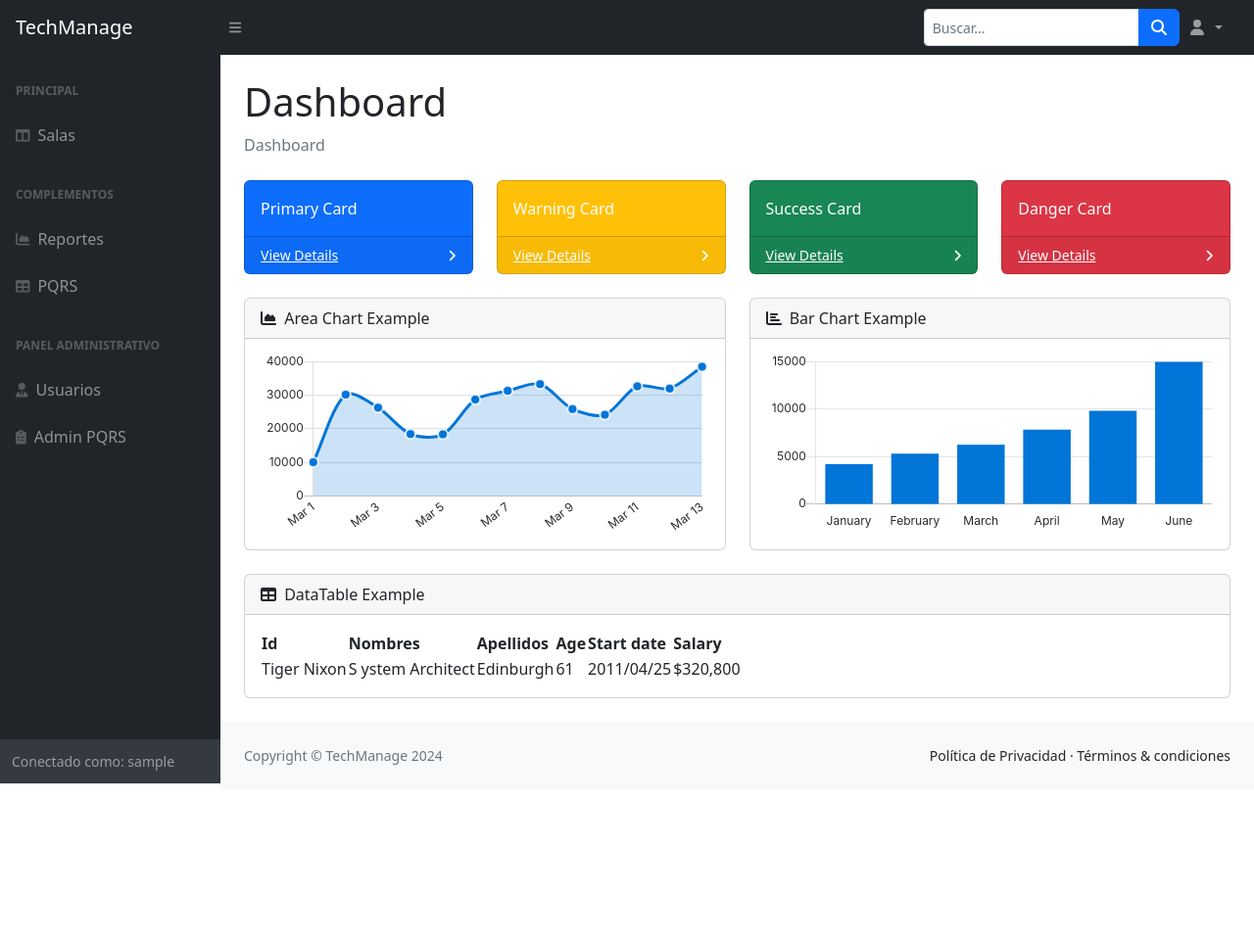
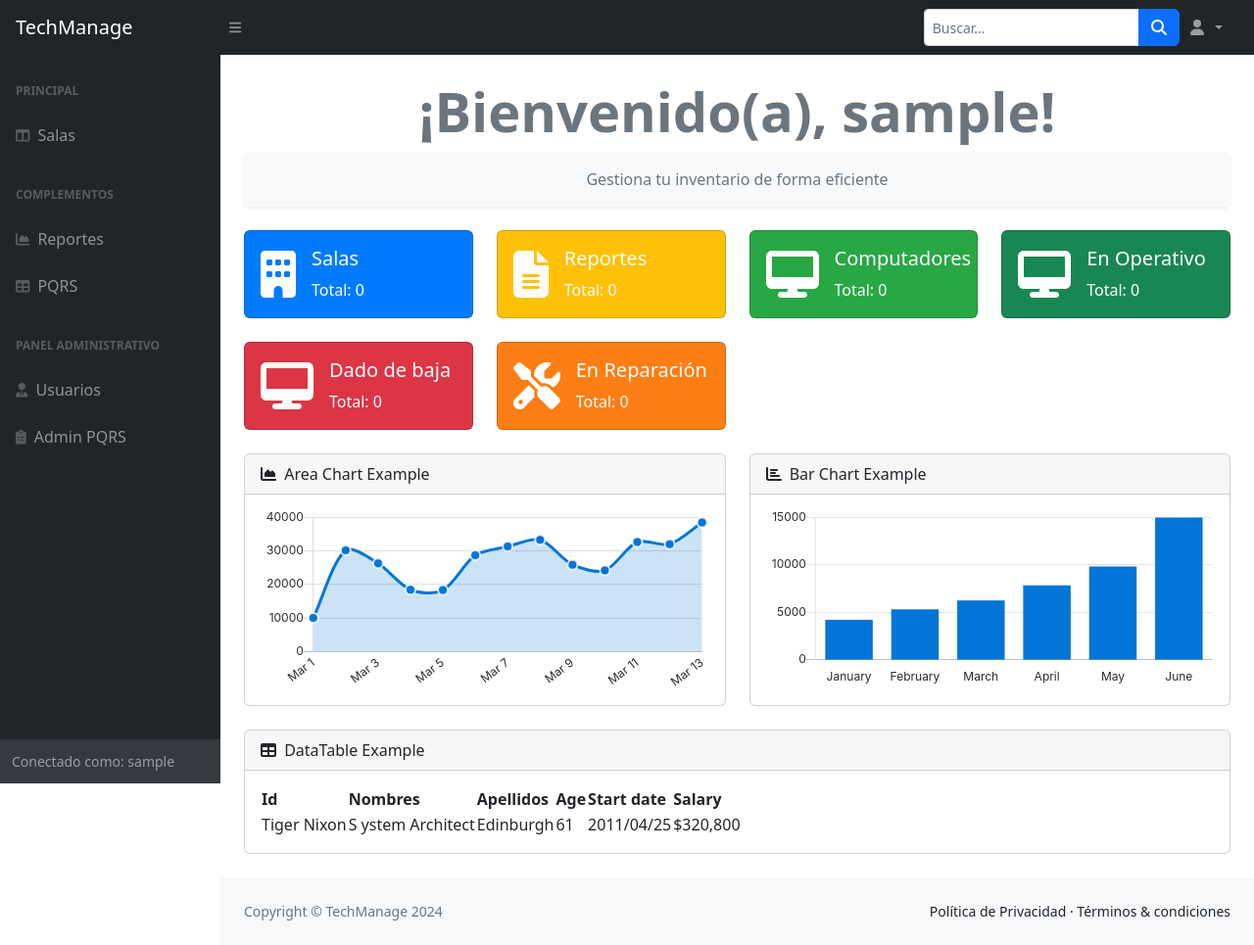
Before and after one commit to Carlos-Leguizamo/TechManage, a Django app: page /dashboard/ in a window 1280 px wide. Shown: the whole page at 98% size. Before the commit the page ends 800 px from the top, so only its background shows below. Run offline with Django 5.2, Linux system fonts and the light colour scheme; the visitor is signed in with stand-in values (Sample User, id 1); data that the repository does not hold is empty; some libraries are stand-ins or nearby versions.

Commit message:
Mejorando el front - Dashboard

```diff
--- a/dashboard/templates/dashboard.html
+++ b/dashboard/templates/dashboard.html
@@ -15,7 +15,6 @@
   <script src="https://use.fontawesome.com/releases/v6.3.0/js/all.js" crossorigin="anonymous"></script>
 </head>
 
-
 <body class="sb-nav-fixed">
   <nav class="sb-topnav navbar navbar-expand navbar-dark bg-dark">
     <!-- Navbar Brand-->
@@ -28,13 +27,13 @@
     <!-- Navbar Search-->
     <form class="d-flex ms-auto my-2 my-md-0" method="GET" action="{% url 'buscador' %}">
       <div class="input-group">
-          <input class="form-control form-control-sm" type="text" name="buscar" placeholder="Buscar..." aria-label="Buscar..." value="{{ request.GET.buscar }}">
-          <button class="btn btn-primary" id="btnNavbarSearch" type="submit">
-              <i class="fas fa-search"></i>
-          </button>
+        <input class="form-control form-control-sm" type="text" name="buscar" placeholder="Buscar..."
+          aria-label="Buscar..." value="{{ request.GET.buscar }}">
+        <button class="btn btn-primary" id="btnNavbarSearch" type="submit">
+          <i class="fas fa-search"></i>
+        </button>
       </div>
-  </form>
-
+    </form>
 
     <!-- Navbar-->
     <ul class="navbar-nav ms-auto ms-md-0 me-3 me-lg-4">
@@ -112,56 +111,108 @@
       {% block content %}
       <main>
         <div class="container-fluid px-4">
-          <h1 class="mt-4">Dashboard</h1>
-          <ol class="breadcrumb mb-4">
-            <li class="breadcrumb-item active">Dashboard</li>
+          <!-- Título centrado -->
+          <div class="text-center mt-4">
+            <h1 class="display-4 fw-bold text-secondary">
+              ¡Bienvenido(a), {{ user.username }}!
+            </h1>
+          </div>
+          <ol class="breadcrumb mb-4 bg-light p-3 rounded shadow-sm justify-content-center">
+            <li class="breadcrumb-item active text-muted">Gestiona tu inventario de forma eficiente</li>
           </ol>
           <div class="row">
+            <!-- Carta de Salas -->
             <div class="col-xl-3 col-md-6">
-              <div class="card bg-primary text-white mb-4">
-                <div class="card-body">Primary Card</div>
-                <div class="card-footer d-flex align-items-center justify-content-between">
-                  <a class="small text-white stretched-link" href="#">View Details</a>
-                  <div class="small text-white">
-                    <i class="fas fa-angle-right"></i>
+              <div class="card text-white mb-4" style="background-color: #007bff;">
+                <div class="card-body">
+                  <div class="d-flex align-items-center">
+                    <i class="fas fa-building fa-3x me-3"></i>
+                    <div>
+                      <h5 class="card-title">Salas</h5>
+                      <p class="card-text">Total: {{ total_salas | safe }}</p>
+                    </div>
                   </div>
                 </div>
               </div>
             </div>
+
+            <!-- Carta de Reportes -->
             <div class="col-xl-3 col-md-6">
-              <div class="card bg-warning text-white mb-4">
-                <div class="card-body">Warning Card</div>
-                <div class="card-footer d-flex align-items-center justify-content-between">
-                  <a class="small text-white stretched-link" href="#">View Details</a>
-                  <div class="small text-white">
-                    <i class="fas fa-angle-right"></i>
+              <div class="card text-white mb-4" style="background-color: #ffc107;">
+                <div class="card-body">
+                  <div class="d-flex align-items-center">
+                    <i class="fas fa-file-alt fa-3x me-3"></i>
+                    <div>
+                      <h5 class="card-title">Reportes</h5>
+                      <p class="card-text">Total: {{ total_reportes | safe }}</p>
+                    </div>
                   </div>
                 </div>
               </div>
             </div>
+
+            <!-- Carta de Computadoras -->
             <div class="col-xl-3 col-md-6">
-              <div class="card bg-success text-white mb-4">
-                <div class="card-body">Success Card</div>
-                <div class="card-footer d-flex align-items-center justify-content-between">
-                  <a class="small text-white stretched-link" href="#">View Details</a>
-                  <div class="small text-white">
-                    <i class="fas fa-angle-right"></i>
+              <div class="card text-white mb-4" style="background-color: #28a745;">
+                <div class="card-body">
+                  <div class="d-flex align-items-center">
+                    <i class="fas fa-desktop fa-3x me-3"></i>
+                    <div>
+                      <h5 class="card-title">Computadores</h5>
+                      <p class="card-text">Total: {{ total_computadores | safe }}</p>
+                    </div>
                   </div>
                 </div>
               </div>
             </div>
+
+            <!-- Carta de Computadores Operativos -->
             <div class="col-xl-3 col-md-6">
-              <div class="card bg-danger text-white mb-4">
-                <div class="card-body">Danger Card</div>
-                <div class="card-footer d-flex align-items-center justify-content-between">
-                  <a class="small text-white stretched-link" href="#">View Details</a>
-                  <div class="small text-white">
-                    <i class="fas fa-angle-right"></i>
+              <div class="card text-white mb-4 bg-success">
+                <div class="card-body">
+                  <div class="d-flex align-items-center">
+                    <i class="fas fa-desktop fa-3x me-3"></i>
+                    <div>
+                      <h5 class="card-title">En Operativo</h5>
+                      <p class="card-text">Total: {{ total_computadores_operativos }}</p>
+                    </div>
                   </div>
                 </div>
               </div>
             </div>
+
+            <!-- Carta de Computadores Dañados -->
+            <div class="col-xl-3 col-md-6">
+              <div class="card text-white mb-4 bg-danger">
+                <div class="card-body">
+                  <div class="d-flex align-items-center">
+                    <i class="fas fa-desktop fa-3x me-3"></i>
+                    <div>
+                      <h5 class="card-title">Dado de baja</h5>
+                      <p class="card-text">Total: {{ total_computadores_dañados }}</p>
+                    </div>
+                  </div>
+                </div>
+              </div>
+            </div>
+
+            <!-- Carta de Computadores en Reparación -->
+            <div class="col-xl-3 col-md-6">
+              <div class="card text-white mb-4" style="background-color: #fd7e14;">
+                <div class="card-body">
+                  <div class="d-flex align-items-center">
+                    <i class="fas fa-tools fa-3x me-3"></i>
+                    <div>
+                      <h5 class="card-title">En Reparación</h5>
+                      <p class="card-text">Total: {{ total_computadores_en_reparacion }}</p>
+                    </div>
+                  </div>
+                </div>
+              </div>
+            </div>
+
           </div>
+
           <div class="row">
             <div class="col-xl-6">
               <div class="card mb-4">
@@ -245,4 +296,5 @@
   <script src="{% static 'js/datatables-simple-demo.js' %}"></script>
   <script src="{% static 'js/fecha.js' %}"></script>
 </body>
+
 </html>
--- a/dashboard/views.py
+++ b/dashboard/views.py
@@ -2,13 +2,33 @@ from django.shortcuts import render
 from django.contrib.auth.decorators import login_required
 from django.db.models import Q
 from room.models import Sala, Computadores
+from reports.models import Reportes
 
-
+@login_required
 def dashboard(request):
-    return render(request, "dashboard.html")
+    total_salas = Sala.objects.count()
+    total_computadores = Computadores.objects.count()
+    total_reportes = Reportes.objects.count()
+    total_computadores_dañados = Computadores.objects.filter(estado="dado de baja").count()
+    total_computadores_operativos = Computadores.objects.filter(estado="operativo").count()
+    total_computadores_en_reparacion = Computadores.objects.filter(estado="en reparación").count()
 
 
 
+    context = {
+        "total_salas": total_salas,
+        "total_computadores": total_computadores,
+        "total_reportes": total_reportes,
+        "total_computadores_dañados": total_computadores_dañados,
+        "total_computadores_operativos": total_computadores_operativos,
+        "total_computadores_en_reparacion": total_computadores_en_reparacion,
+
+    }
+
+    return render(request, "dashboard.html", context)
+
+
+@login_required
 def buscador(request):
     busqueda = request.GET.get("buscar")
     salas = Sala.objects.all()
@@ -16,20 +36,19 @@ def buscador(request):
 
     if busqueda:
         salas = salas.filter(
-            Q(nombre_sala__icontains=busqueda) |
-            Q(ubicacion__icontains=busqueda)
+            Q(nombre_sala__icontains=busqueda) | Q(ubicacion__icontains=busqueda)
         ).distinct()
         computadores = computadores.filter(
-            Q(tipo__icontains=busqueda) |
-            Q(marca__icontains=busqueda) |
-            Q(modelo__icontains=busqueda) |
-            Q(estado__icontains=busqueda)
+            Q(tipo__icontains=busqueda)
+            | Q(marca__icontains=busqueda)
+            | Q(modelo__icontains=busqueda)
+            | Q(estado__icontains=busqueda)
         ).distinct()
 
     context = {
-        'salas': salas,
-        'computadores': computadores,
-        'busqueda': busqueda,
+        "salas": salas,
+        "computadores": computadores,
+        "busqueda": busqueda,
     }
 
-    return render(request, 'buscador.html', context)
+    return render(request, "buscador.html", context)
```
